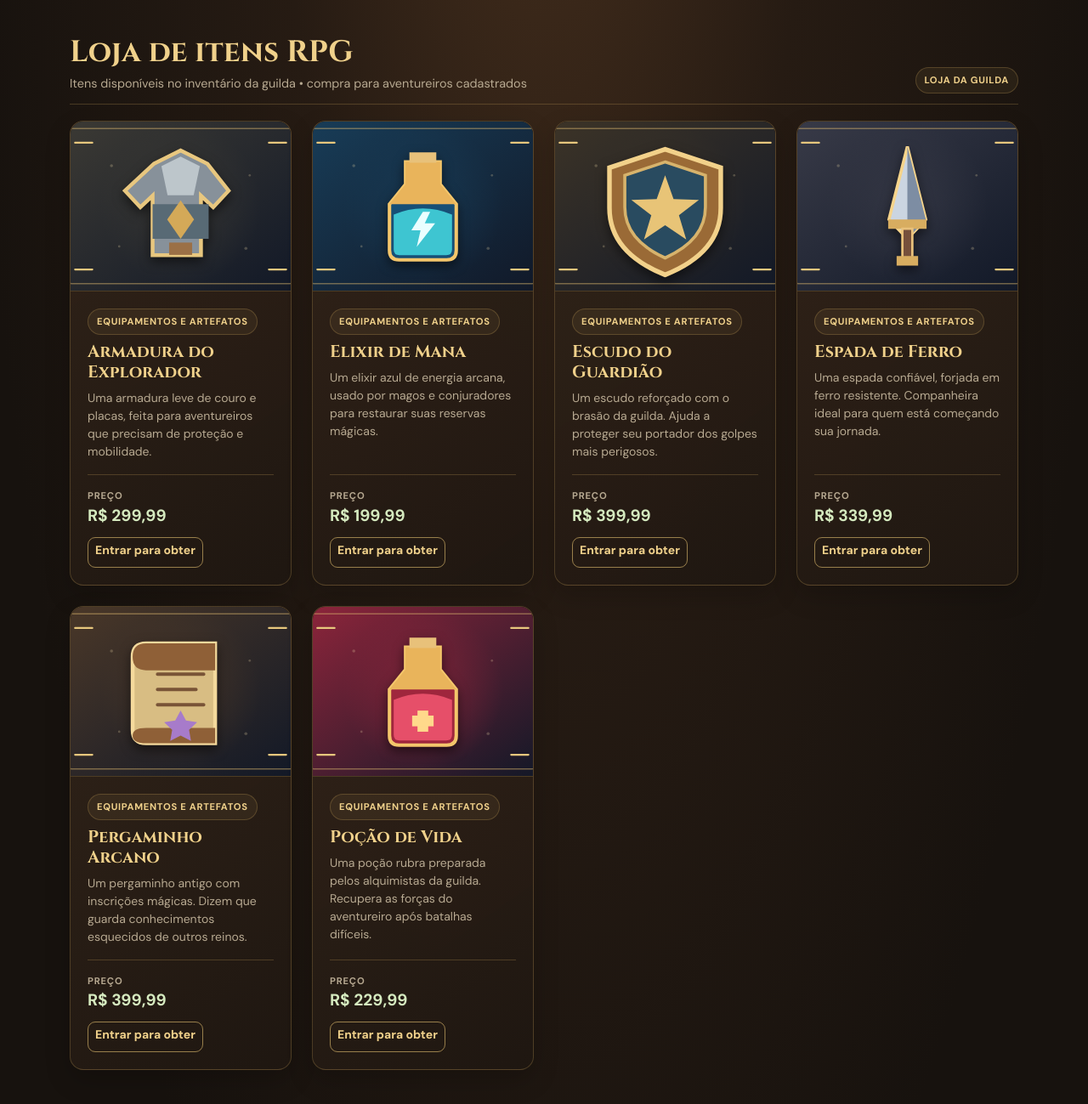
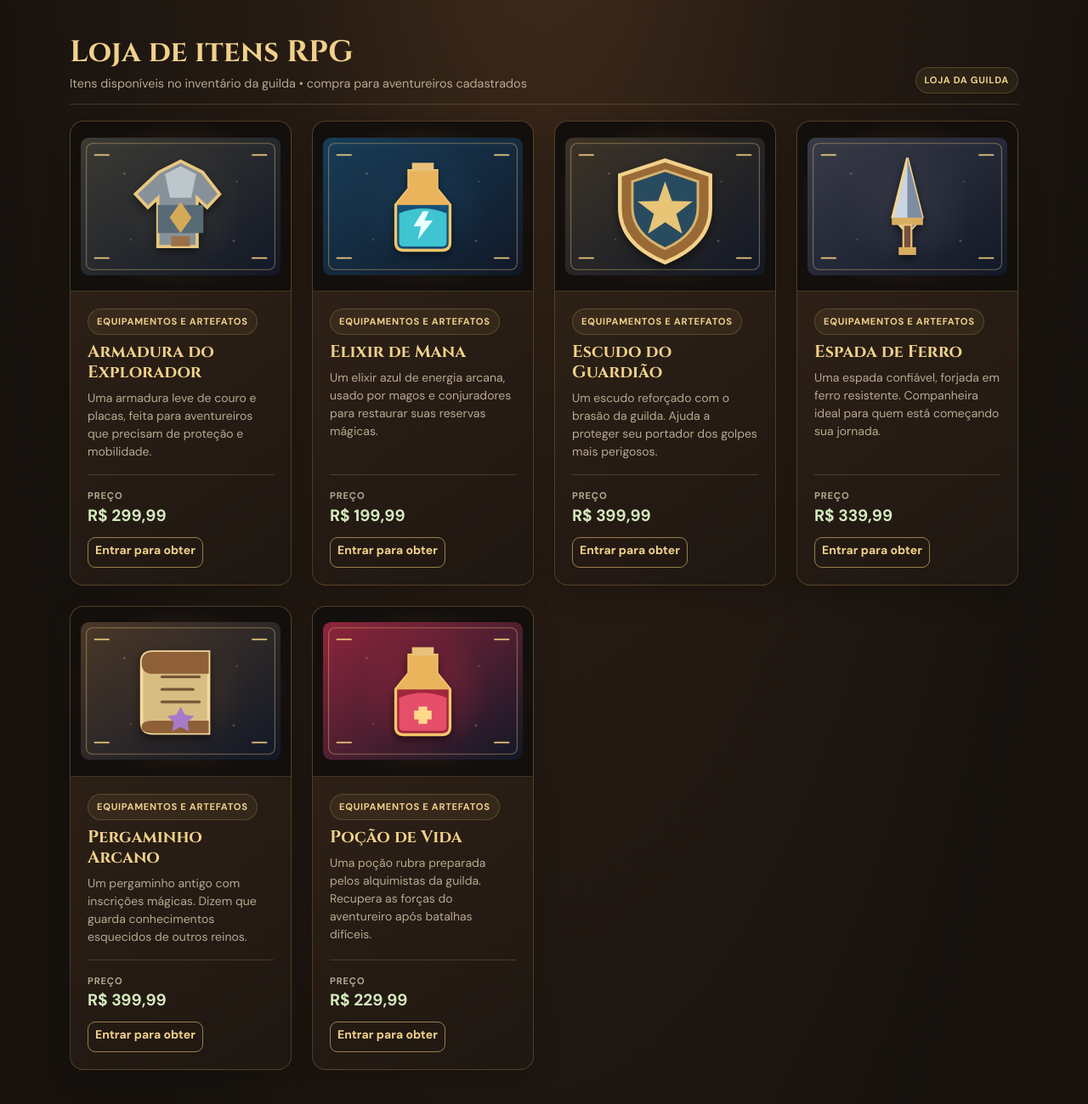
Before and after one commit to math3404/rpg-maker, a Django app: page /produtos/ in a window 1280 px wide. Shown: the part 280-1579 px from the top of the page at 85% size. Run offline with Django 5.2, Linux system fonts and the light colour scheme; data comes from the database, SQL or seed files in the repository; data that the repository does not hold is empty.

Commit message:
Estiliza ilustrações do inventário no tema da guilda

```diff
--- a/taverna/static/taverna/css/style.css
+++ b/taverna/static/taverna/css/style.css
@@ -106,6 +106,12 @@ p { color: #e0d5c1; }
 .partner-price { margin-top: 14px; }
 .card-cover { width: 100%; height: 200px; object-fit: cover; background: #211810; border-bottom: 1px solid var(--line); }
 .card-cover[src$="placeholder-rpg.svg"] { object-fit: cover; }
+/* Ilustrações do inventário: moldura escura e arte centralizada no tema da guilda. */
+.card-cover.item-art {
+    object-fit: contain;
+    padding: 12px;
+    background: radial-gradient(ellipse at center, rgba(125,91,48,.22), rgba(18,14,12,.98) 72%);
+}
 .portrait-frame[src$="placeholder-rpg.svg"] { object-fit: cover; }
 .place-items-center { place-items: center; }
 .card-cover-api { object-fit: contain; background: #f5f1e8; padding: 18px; }
```
